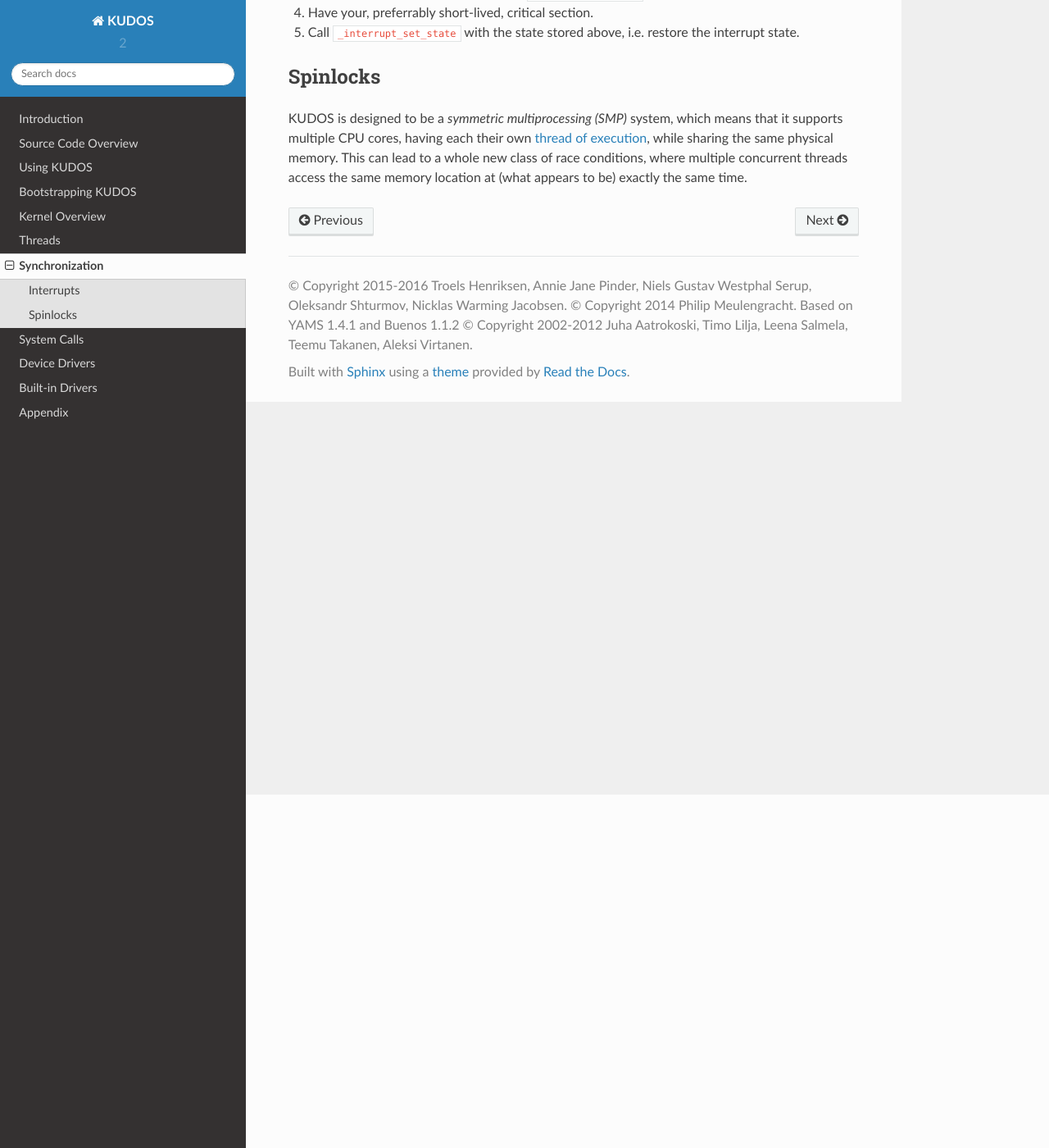
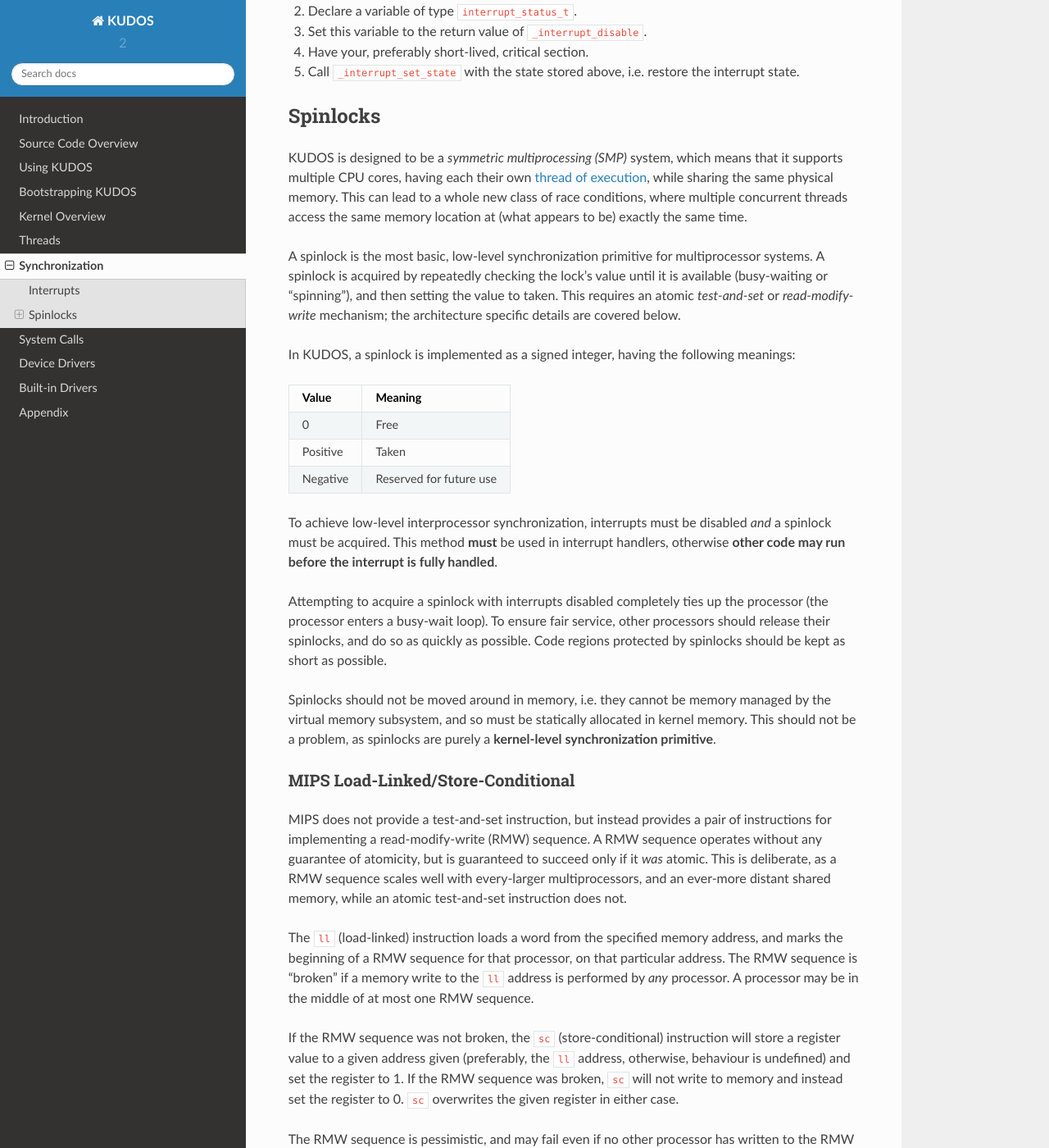
Before and after one commit to DIKU-EDU/kudos, a Sphinx documentation site: the page built from docs/synchronization.rst, in a window 1280 px wide and 1400 px high, scrolled down 431 px. Shown: the whole window at 82% size. Built offline with Sphinx 7.4.7 and the Read the Docs theme 2.0.0, drawn with Linux system fonts in a browser that asks for light colours; pages that are not in the unit, such as notebooks, are missing from menus; some of the changed text lies outside the part shown.

Commit message:
more about spinlocks, closes #11

```diff
--- a/docs/synchronization.rst
+++ b/docs/synchronization.rst
@@ -1,14 +1,17 @@
 Synchronization
 ===============
 
-KUDOS is designed to support multiple :doc:`threads of execution <threads>`.
+KUDOS is designed to support multiple :doc:`threads of execution <threads>`. To
+avoid threads getting in the way of one another, KUDOS provides a number of
+synchronization primitives. These can be used to demarcate a critical region
+and ensure exclusive access to a kernel resource.
 
 Interrupts
 ----------
 
 KUDOS has a pre-emptive, round-robin scheduler. To prevent a thread from being
 pre-empted it is sufficient to disable interrupts. On a *uniprocessor* system,
-it is therefore sufficient to demarkate a critical section as follows:
+it is therefore sufficient to demarcate a critical section as follows:
 
 1. Include ``kudos/kernel/interrupt.h`` at the top of your file.
 
@@ -16,7 +19,7 @@ it is therefore sufficient to demarkate a critical section as follows:
 
 3. Set this variable to the return value of ``_interrupt_disable``.
 
-4. Have your, preferrably short-lived, critical section.
+4. Have your, preferably short-lived, critical section.
 
 5. Call ``_interrupt_set_state`` with the state stored above, i.e. restore the
    interrupt state.
@@ -29,3 +32,115 @@ that it supports multiple CPU cores, having each their own :doc:`thread of
 execution <threads>`, while sharing the same physical memory. This can lead to
 a whole new class of race conditions, where multiple concurrent threads access
 the same memory location at (what appears to be) exactly the same time.
+
+A spinlock is the most basic, low-level synchronization primitive for
+multiprocessor systems. A spinlock is acquired by repeatedly checking the
+lock's value until it is available (busy-waiting or "spinning"), and then
+setting the value to taken. This requires an atomic *test-and-set* or
+*read-modify-write* mechanism; the architecture specific details are covered
+below.
+
+In KUDOS, a spinlock is implemented as a signed integer, having the following
+meanings:
+
++----------+-------------------------+
+| Value    | Meaning                 |
++==========+=========================+
+| 0        | Free                    |
++----------+-------------------------+
+| Positive | Taken                   |
++----------+-------------------------+
+| Negative | Reserved for future use |
++----------+-------------------------+
+
+To achieve low-level interprocessor synchronization, interrupts must be
+disabled *and* a spinlock must be acquired. This method **must** be used in
+interrupt handlers, otherwise **other code may run before the interrupt is
+fully handled**.
+
+Attempting to acquire a spinlock with interrupts disabled completely ties up
+the processor (the processor enters a busy-wait loop). To ensure fair service,
+other processors should release their spinlocks, and do so as quickly as
+possible. Code regions protected by spinlocks should be kept as short as
+possible.
+
+Spinlocks should not be moved around in memory, i.e. they cannot be memory
+managed by the virtual memory subsystem, and so must be statically allocated in
+kernel memory. This should not be a problem, as spinlocks are purely a
+**kernel-level synchronization primitive**.
+
+MIPS Load-Linked/Store-Conditional
+^^^^^^^^^^^^^^^^^^^^^^^^^^^^^^^^^^
+
+MIPS does not provide a test-and-set instruction, but instead provides a pair
+of instructions for implementing a read-modify-write (RMW) sequence. A RMW
+sequence operates without any guarantee of atomicity, but is guaranteed to
+succeed only if it *was* atomic. This is deliberate, as a RMW sequence scales
+well with every-larger multiprocessors, and an ever-more distant shared memory,
+while an atomic test-and-set instruction does not.
+
+The ``ll`` (load-linked) instruction loads a word from the specified memory
+address, and marks the beginning of a RMW sequence for that processor, on that
+particular address. The RMW sequence is "broken" if a memory write to the
+``ll`` address is performed by *any* processor. A processor may be in the
+middle of at most one RMW sequence.
+
+If the RMW sequence was not broken, the ``sc`` (store-conditional) instruction
+will store a register value to a given address given (preferably, the ``ll``
+address, otherwise, behaviour is undefined) and set the register to 1. If the
+RMW sequence was broken, ``sc`` will not write to memory and instead set the
+register to 0. ``sc`` overwrites the given register in either case.
+
+The RMW sequence is pessimistic, and may fail even if no other processor has
+written to the RMW address in the mean-while. For instance, it will fail if the
+processor was interrupted, or if another processor has written to the same
+cache line.
+
+For an implementation of an RMW sequence in MIPS32, see
+``kudos/mips32/_spinlock.S``.
+
+Spinlock Implementation
+^^^^^^^^^^^^^^^^^^^^^^^
+
+The low-level assembly routines implement the architecture-independent
+interface specified in ``kudos/kernel/spinlock.h``.  Recall that **interrupts
+must always be disabled when a spinlock is held**, otherwise Bad Things™ will
+happen.
+
+``void spinlock_acquire(spinlock_t *slock)``
+  Acquire specified spinlock; while waiting for lock to be free, spin.
+
+  +-------------------------------------------------------+
+  | MIPS32                                                |
+  +=======================================================+
+  |  1. ``ll`` the ``slock`` address.                     |
+  |  2. If value is not 0 (free), go to step 1.           |
+  |  3. Set value to 1 (taken), and ``sc`` to ``slock``.  |
+  |  4. If ``sc`` failed, go to step 1.                   |
+  +-------------------------------------------------------+
+
+``void spinlock_release(spinlock_t *slock)``
+  Free the specified spinlock. This does not check whether the spinlock is
+  actually held by the processor. In general, there is no way to check this,
+  and so requires a strict programming practice: Spinlocks should only be
+  "released" if acquired.
+
+  +---------------------------+
+  | MIPS32                    |
+  +===========================+
+  |  1. Write 0 to ``slock``. |
+  +---------------------------+
+
+``void spinlock_reset(spinlock_t *slock)``
+  Initializes the specified spinlock to be free. This is really an alias to
+  ``spinlock_release``.
+
+Exercises
+^^^^^^^^^
+
+1. Do we need spinlocks on a uniprocessor system?
+
+2. Why must interrupts be disabled when acquiring and holding a spinlock?
+   Consider the requirement that spinlocks should be held only for a very
+   short time. Is the problem purely efficiency or will something actually
+   break if a spinlock is held with interrupts enabled?
```
